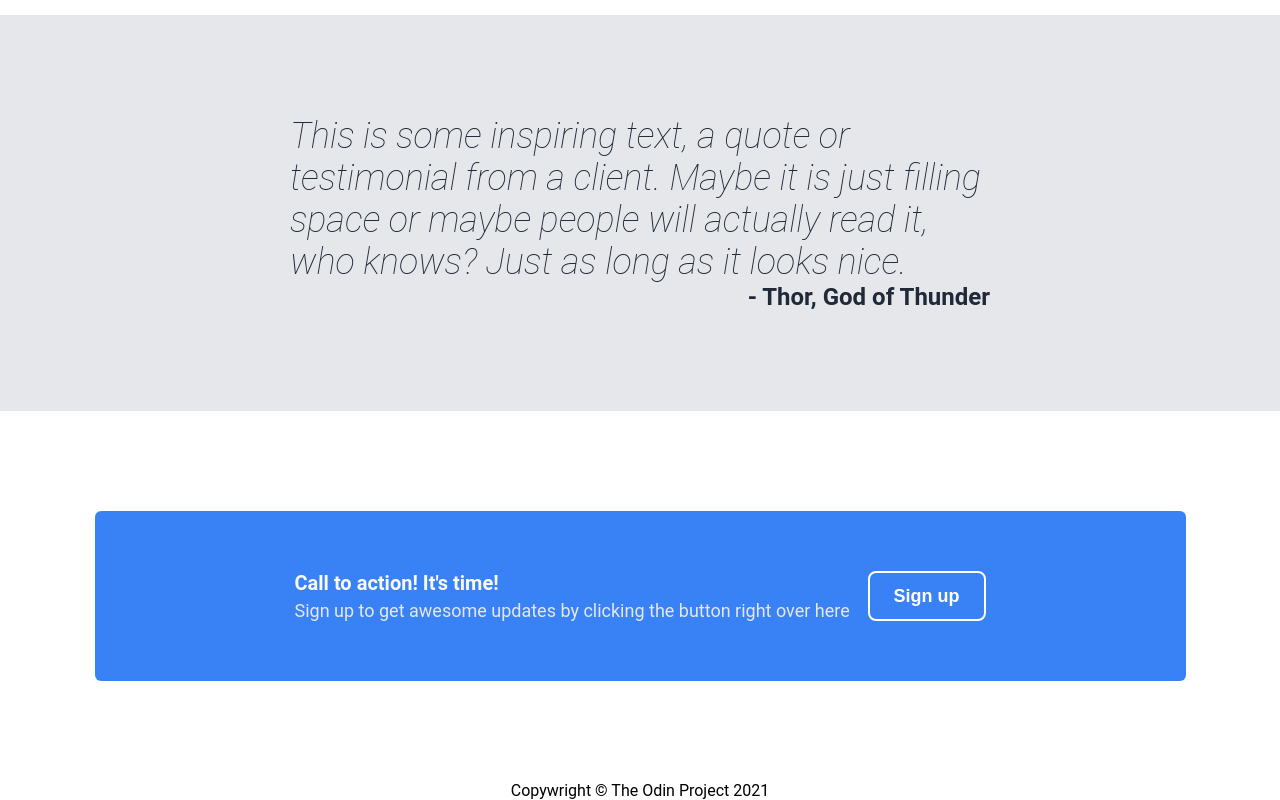
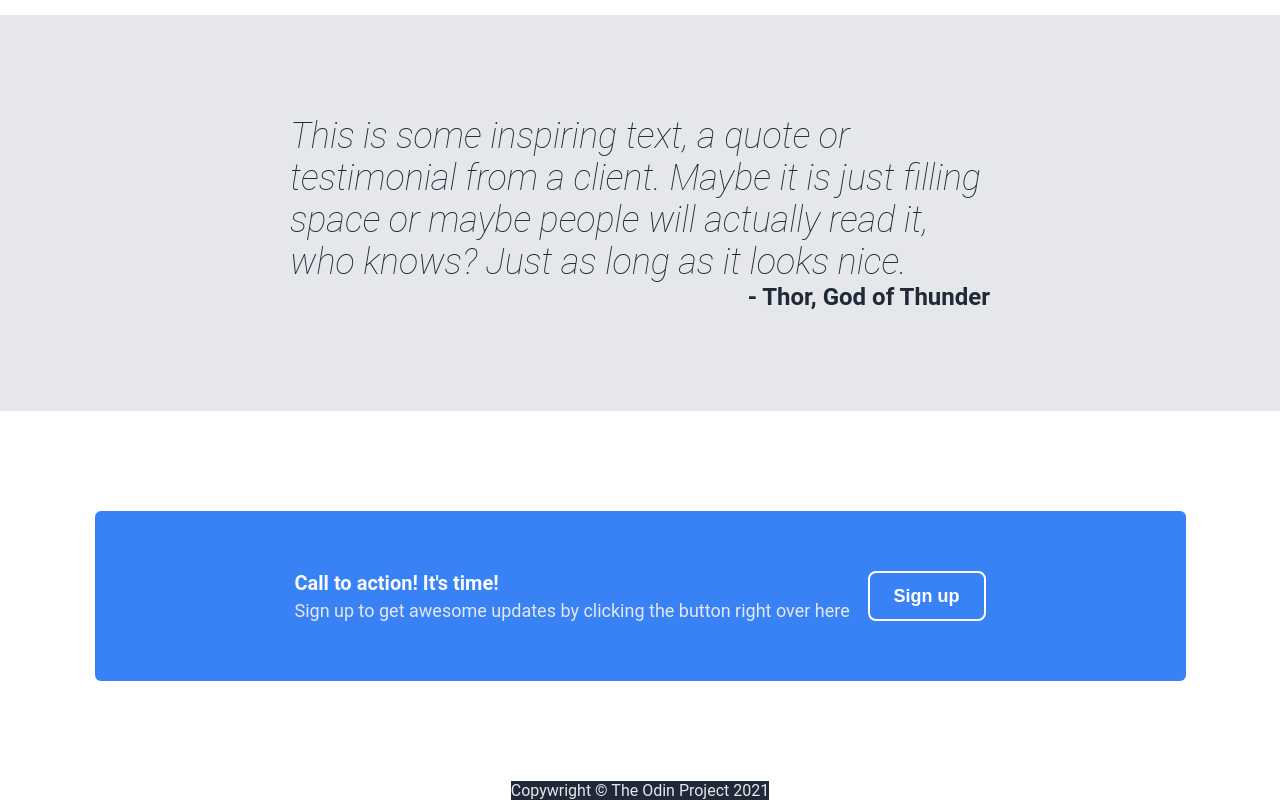
Before and after one commit to ele-ga/odin-landing-page, a plain HTML site: page index.html in a window 1280 px wide. Shown: the part 1173-1973 px from the top of the page. Drawn offline with Linux system fonts and the light colour scheme.

Commit message:
Add style to footer

```diff
--- a/style.css
+++ b/style.css
@@ -203,3 +203,8 @@ div.quote {
     border: 2px solid white;
     flex-shrink: 0;
 }
+
+.footer {
+    background: #1F2937;
+    color: #e5e7eb;
+}
```
